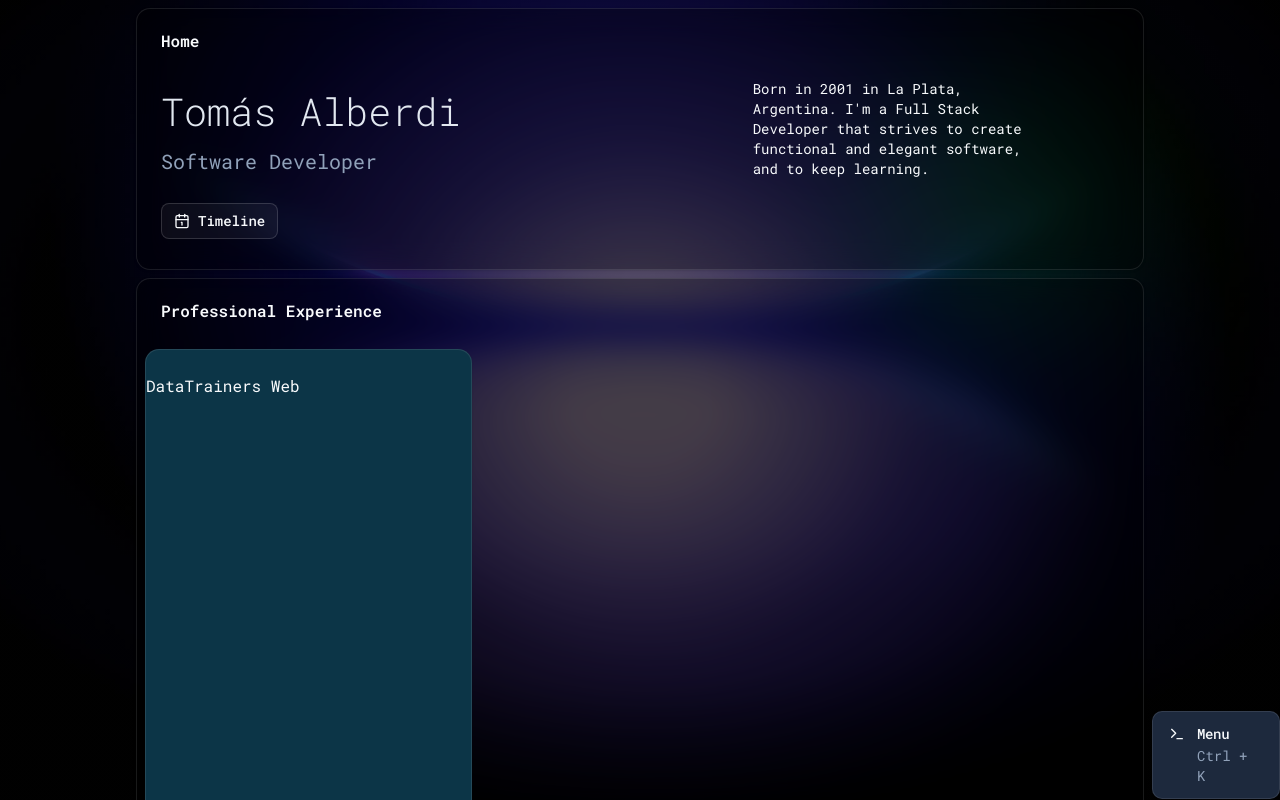
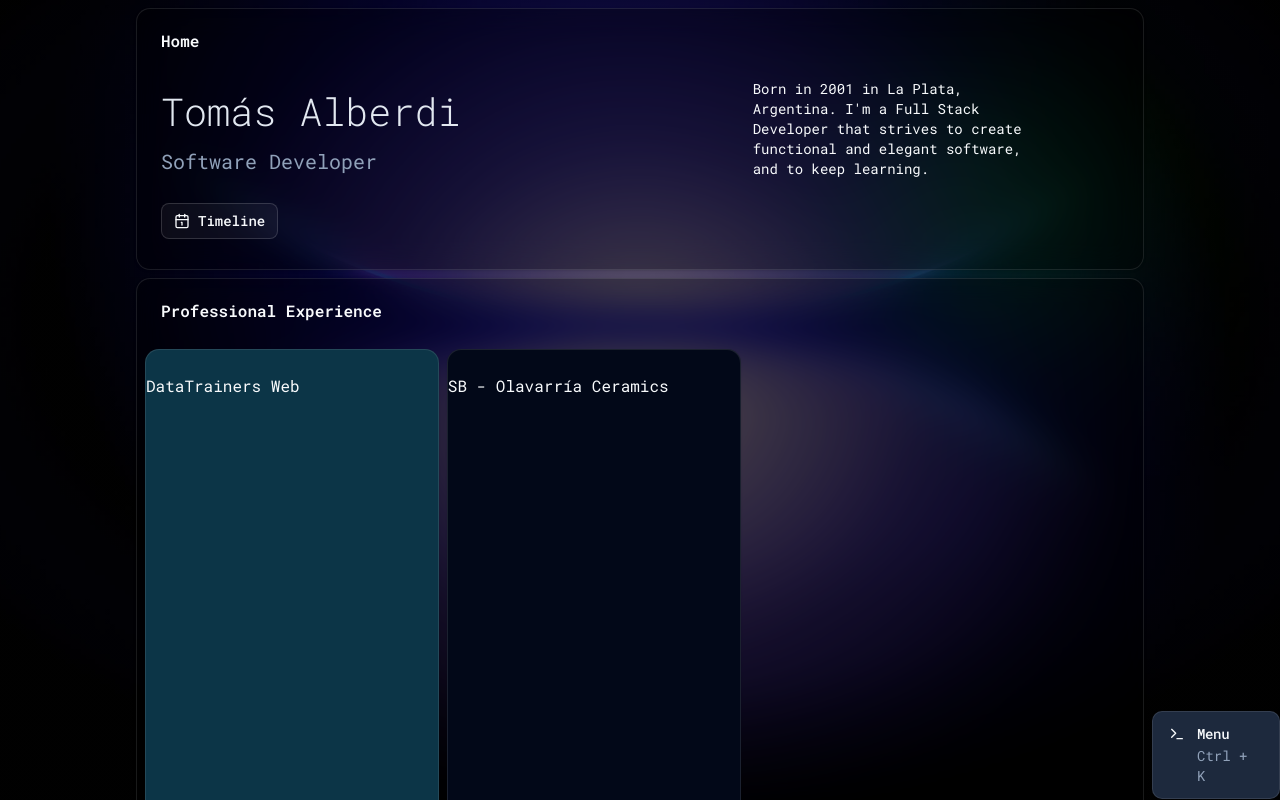
Before and after one commit to TomyAlberdi/Portfolio, a React (Vite) app: page / in a window 1280 px wide. Built offline with nearby package versions, Linux system fonts and the light colour scheme.

Commit message:
Started experience card development

```diff
--- a/src/Pages/Experience.tsx
+++ b/src/Pages/Experience.tsx
@@ -6,6 +6,7 @@ import {
 } from "@/components/ui/carousel";
 import { useTranslation } from "react-i18next";
 import experience from "@/lib/experience.json";
+import ExperienceCard from "@/components/ExperienceCard";
 
 const Experience = () => {
   const { t } = useTranslation();
@@ -25,13 +26,11 @@ const Experience = () => {
       >
         <CarouselContent>
           {experience.map((item, index) => (
-            <CarouselItem key={index} className="px-2 md:px-0 md:pl-2 md:basis-1/3 w-[10vw] md:w-auto">
-              <Card
-                className="h-[60svh] md:h-[500px]"
-                style={{ backgroundColor: item.bkg_color }}
-              >
-                {item.name_en}
-              </Card>
+            <CarouselItem
+              key={index}
+              className="px-2 md:px-0 md:pl-2 md:basis-[30%] w-[10vw] md:w-auto"
+            >
+              <ExperienceCard {...item} />
             </CarouselItem>
           ))}
         </CarouselContent>
--- /dev/null
+++ b/src/components/ExperienceCard.tsx
@@ -0,0 +1,22 @@
+import { ExperienceCardProps } from "@/lib/interfaces";
+import { Card } from "@/components/ui/card";
+import { useTranslation } from "react-i18next";
+import { useEffect, useState } from "react";
+const ExperienceCard = (data: ExperienceCardProps) => {
+  const { t, i18n } = useTranslation();
+  const [LanguageEn, setLanguageEn] = useState(true);
+  useEffect(() => {
+    const language = i18n.language;
+    setLanguageEn(language === "en");
+  }, [i18n.language]);
+
+  return (
+    <Card
+      className="h-[60svh] md:h-[500px]"
+      style={{ backgroundColor: data.bkg_color }}
+    >
+      {LanguageEn ? data.name_en : data.name_es}
+    </Card>
+  );
+};
+export default ExperienceCard;
--- a/src/lib/experience.json
+++ b/src/lib/experience.json
@@ -13,15 +13,66 @@
         "icons": [
             {
                 "name": "React",
-        "icon": "fa-brands fa-react"
+                "icon": "/icons/react.svg"
             },
             {
                 "name": "SCSS",
-        "icon": "fa-brands fa-sass"
+                "icon": "/icons/sass.svg"
             },
             {
                 "name": "JavaScript",
-        "icon": "fa-brands fa-js"
+                "icon": "/icons/javascript.svg"
+            }
+        ],
+        "wip": false
+    },
+    {
+        "name_en": "SB - Olavarría Ceramics",
+        "name_es": "SB - Cerámicos Olavarría",
+        "year": "2024 - pres",
+        "link": null,
+        "role_en": "Lead Software Developer",
+        "role_es": "Desarrollador de Software",
+        "description_es": "Fui encargado de desarrollar un sistema ERP (Enterprise Resource Planning) completo para la empresa. Esto incluye administración de BBDD, manejo de autenticación y autorización, creación de la API CRUD y desarrollo de una Web App. Este sistema permite al usuario gestionar productos, stock, clientes y ventas, y cuenta con una versión mobile.",
+        "description_en": "I was in charge of developing a complete ERP (Enterprise Resource Planning) system for the company. This includes DB administration, authentication and authorization management, creation of the CRUD API and development of a Web App. This system allows the user to manage products, stock, customers and sales, and has a mobile version.",
+        "bkg_color": "#020818",
+        "accent_color": "#1d4ed7",
+        "icons": [
+            {
+                "name": "React",
+                "icon": "/icons/react.svg"
+            },
+            {
+                "name": "TypeScript",
+                "icon": "/icons/typescript.svg"
+            },
+            {
+                "name": "Java",
+                "icon": "/icons/java.svg"
+            },
+            {
+                "name": "MySQL",
+                "icon": "/icons/mysql.svg"
+            },
+            {
+                "name": "AWS",
+                "icon": "/icons/amazonwebservices.svg"
+            },
+            {
+                "name": "TailwindCSS",
+                "icon": "/icons/tailwindcss.svg"
+            },
+            {
+                "name": "Spring Boot",
+                "icon": "/icons/spring.svg"
+            },
+            {
+              "name": "Shadcn UI Components",
+              "icon": "/icons/shadcnui.svg"
+            },
+            {
+              "name": "Vercel",
+              "icon": "/icons/vercel.svg"
             }
         ],
         "wip": false
--- /dev/null
+++ b/src/lib/interfaces.tsx
@@ -0,0 +1,19 @@
+export interface Icon {
+  name: string;
+  icon: string;
+}
+
+export interface ExperienceCardProps {
+  name_en: string;
+  name_es: string;
+  year: string;
+  link: string | null;
+  role_en: string;
+  role_es: string;
+  description_en: string;
+  description_es: string;
+  bkg_color: string;
+  accent_color: string;
+  icons: Icon[];
+  wip: boolean;
+}
```
Lines whose indentation alone changed are shown as unchanged.
